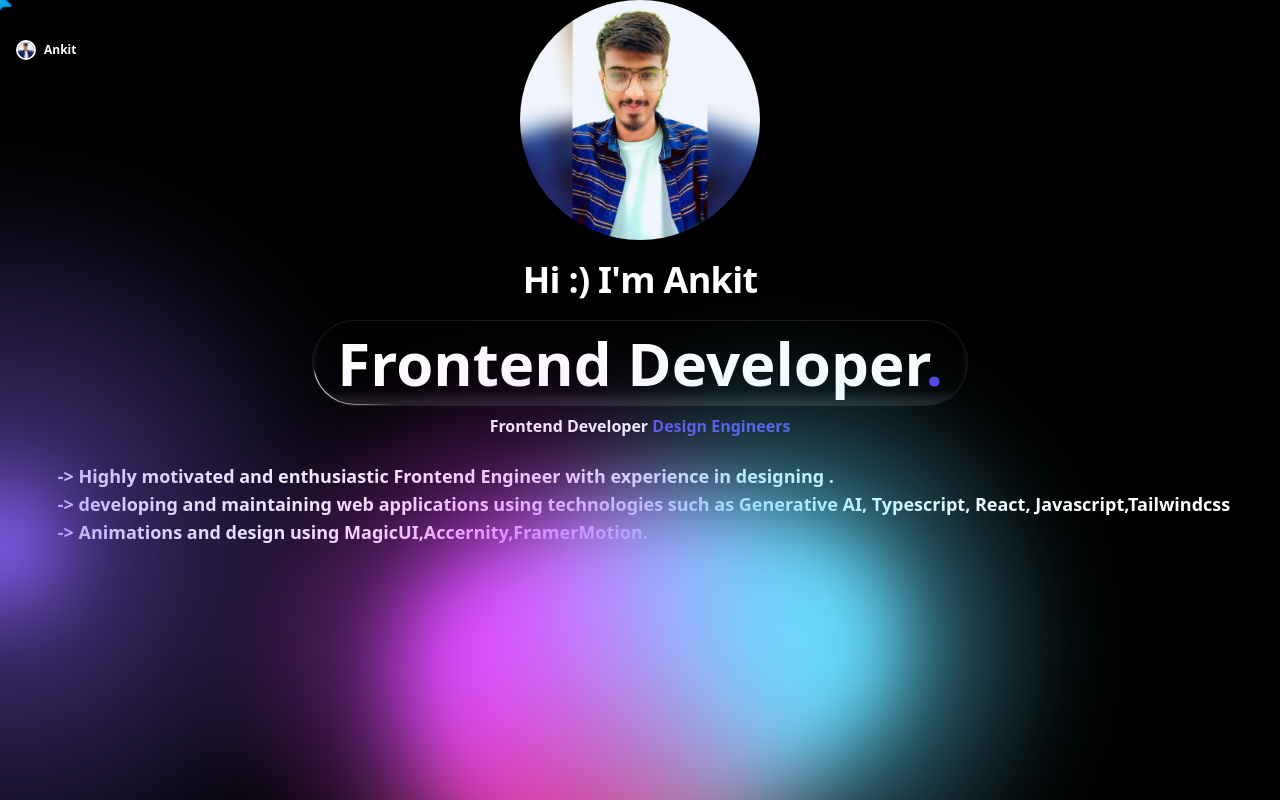
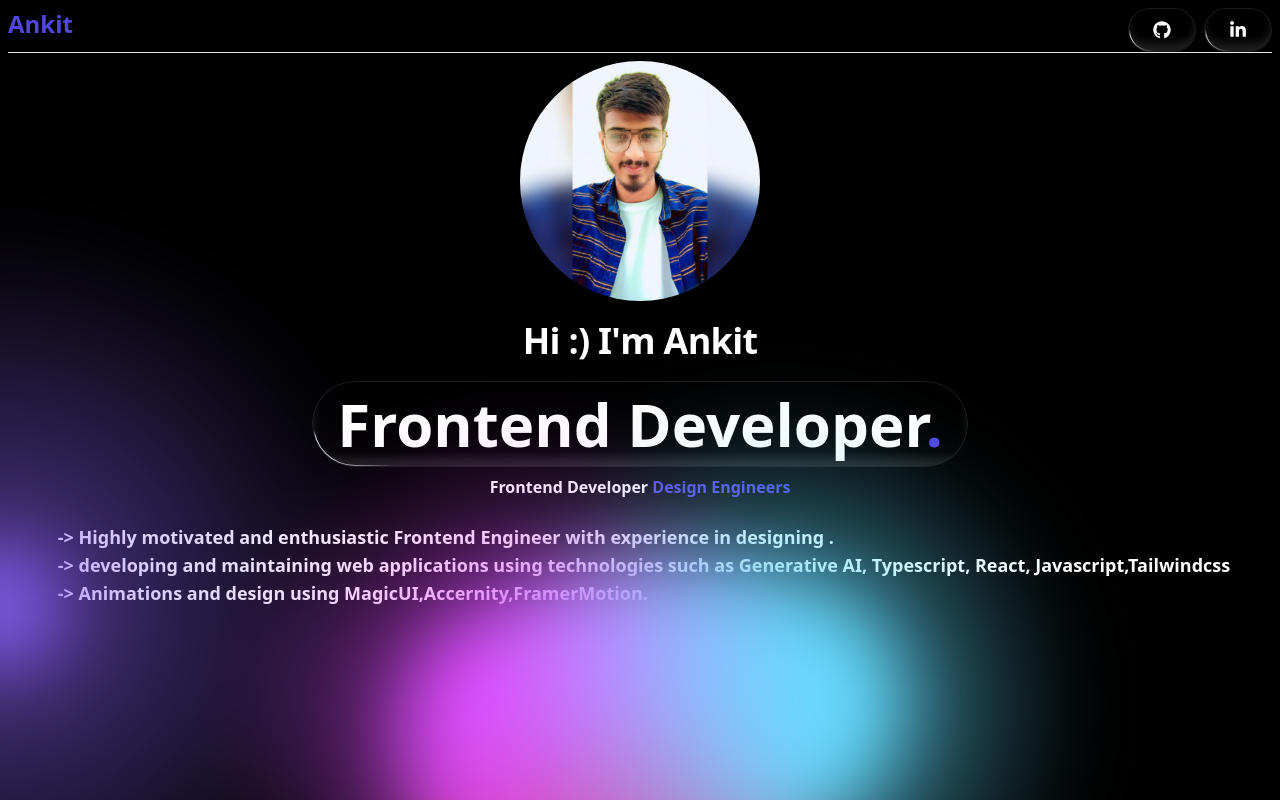
Before and after one commit to Ankitb3/portfolioAnkit, a React (Vite) app: page / in a window 1280 px wide. Built offline with nearby package versions, Linux system fonts and the light colour scheme.

Commit message:
Navbar added

```diff
--- a/src/App.tsx
+++ b/src/App.tsx
@@ -1,9 +1,9 @@
-import HeroSection from "./components/HeroSection"
+import Home from "./Pages/Home"
 
 const App = () => {
   return (
    <div>
-    <HeroSection/>
+   <Home/>
    </div>  )
 }
 
--- /dev/null
+++ b/src/Pages/Home.tsx
@@ -0,0 +1,13 @@
+import HeroSection from "../components/HeroSection";
+import Navbar from "../components/Navbar";
+
+const Home = () => {
+  return (
+    <div>
+      <Navbar />
+      <HeroSection />
+    </div>
+  );
+};
+
+export default Home;
--- a/src/components/HeroSection.tsx
+++ b/src/components/HeroSection.tsx
@@ -27,7 +27,7 @@ const HeroSection = () => {
         <div className=" flex flex-col justify-center items-center">
           <LetterPullup words={"Hi :) I'm Ankit"} delay={0.05} />
           <BoxReveal boxColor={"#5046e6"} duration={0.5}>
-            <ShimmerButton>
+            <ShimmerButton to="">
             <p className="text-2xl lg:text-6xl font-bold cursor-pointer">
               Frontend Developer<span className="text-[#5046e6]">.</span>
             </p>
--- a/src/components/Navbar.tsx
+++ b/src/components/Navbar.tsx
@@ -0,0 +1,40 @@
+import ShimmerButton from "../magicui/ButtonAnimated";
+import { FaGithub, FaLinkedinIn } from "react-icons/fa";
+import { FollowerPointerCard, TitleComponent } from "../magicui/Pointer";
+import profile from "../assets/ankitpic.jpg";
+
+const Navbar = () => {
+  return (
+    <div className="flex justify-between m-2 border-b-[1px]">
+      <div>
+      <FollowerPointerCard
+        title={
+          <TitleComponent
+            title={"Ankit"}
+            avatar={profile}
+          />
+        }
+      >  <h2 className="text-[#5046e6] font-semibold text-2xl">Ankit</h2>
+</FollowerPointerCard>
+      </div>
+      <div className="flex gap-2">
+        <div className="cursor-pointer">
+            <ShimmerButton to="https://github.com/Ankitb3">
+              <span className="whitespace-pre-wrap text-center text-sm font-medium leading-none tracking-tight text-white dark:from-white dark:to-slate-900/10 lg:text-lg">
+                <FaGithub />
+              </span>
+            </ShimmerButton>
+        </div>
+        <div className=" cursor-pointer">
+          <ShimmerButton to="https://linkedin.com/in/ankit-bankar-b36a65256/">
+            <span className="whitespace-pre-wrap text-center text-sm font-medium leading-none tracking-tight text-white dark:from-white dark:to-slate-900/10 lg:text-lg">
+              <FaLinkedinIn />
+            </span>
+          </ShimmerButton>
+        </div>
+      </div>
+    </div>
+  );
+};
+
+export default Navbar;
--- /dev/null
+++ b/src/components/Skills.tsx
@@ -0,0 +1,8 @@
+
+const Skills = () => {
+  return (
+    <div>Skills</div>
+  )
+}
+
+export default Skills
--- a/src/magicui/BoxRevel.tsx
+++ b/src/magicui/BoxRevel.tsx
@@ -55,6 +55,7 @@ export const BoxReveal = ({
         transition={{ duration: duration ? duration : 0.5, ease: "easeIn" }}
         style={{
           position: "absolute",
+          borderRadius:"100px",
           top: 4,
           bottom: 4,
           left: 0,
--- a/src/magicui/ButtonAnimated.tsx
+++ b/src/magicui/ButtonAnimated.tsx
@@ -1,6 +1,7 @@
 import React, { CSSProperties } from "react";
 
 import { cn } from "../lib/utils";
+import { Link } from "react-router-dom";
 
 export interface ShimmerButtonProps
   extends React.ButtonHTMLAttributes<HTMLButtonElement> {
@@ -11,6 +12,7 @@ export interface ShimmerButtonProps
   background?: string;
   className?: string;
   children?: React.ReactNode;
+  to:string
 }
 
 const ShimmerButton = React.forwardRef<HTMLButtonElement, ShimmerButtonProps>(
@@ -23,11 +25,14 @@ const ShimmerButton = React.forwardRef<HTMLButtonElement, ShimmerButtonProps>(
       background = "rgba(0, 0, 0, 1)",
       className,
       children,
+      to,
       ...props
     },
     ref,
   ) => {
+
     return (
+      <Link to={to}>
       <button
         style={
           {
@@ -87,6 +92,7 @@ const ShimmerButton = React.forwardRef<HTMLButtonElement, ShimmerButtonProps>(
           )}
         />
       </button>
+      </Link>
     );
   },
 );
--- a/src/main.tsx
+++ b/src/main.tsx
@@ -6,7 +6,8 @@ import { BackgroundGradientAnimation } from './magicui/Gradientbg.tsx'
 
 ReactDOM.createRoot(document.getElementById('root')!).render(
   <BrowserRouter>
-  <BackgroundGradientAnimation>    <App />
+  <BackgroundGradientAnimation>
+  <App />
   </BackgroundGradientAnimation>
   </BrowserRouter>,
 )
```
